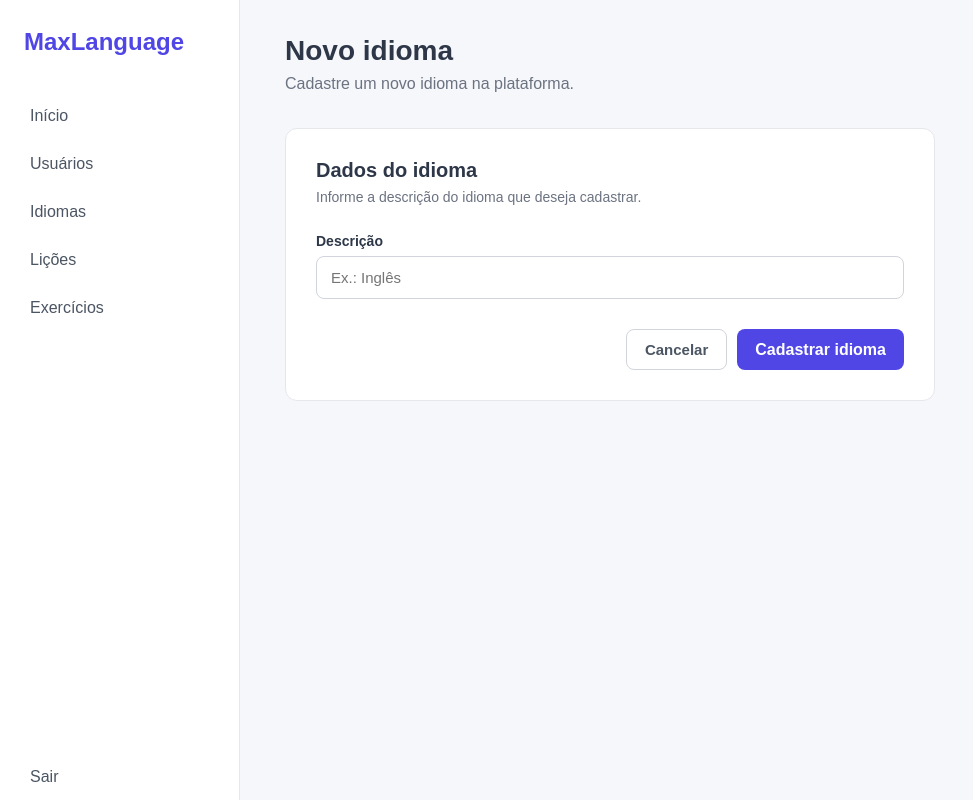
After one commit to LPT94/MaxLanguage, a Flask app: page /admin/idiomas/novo in a window 1280 px wide. The commit adds this page. Shown: the whole page, without its empty margins (0-973 px from the left). Run offline with Flask 3, Linux system fonts and the light colour scheme; the visitor is signed in with stand-in values (Sample User, id 1).

Commit message:
controllers data validations implemented

```diff
--- a/Controllers/Controlador.py
+++ b/Controllers/Controlador.py
@@ -62,14 +62,34 @@ class Controlador:
 
     def validar_pk(self, registro):
 
-        if registro.get_id() < 1:
+        if int(registro.get_id()) < 1:
             print("Erro! Primary key inválida.")
             return False
 
         return True
 
+    def _caracter_valido(self, lista_atributo, lista_nome):
+        for i in range(len(lista_atributo)):
+            if ";" in lista_atributo[i] or "\n" in lista_atributo[i] or "\r" in lista_atributo[i]:
+                print(f"Erro! {lista_nome[i]} contém caracteres inváldos")
+                return False
+        return True
+
+    def _eh_int(self, lista_int, lista_nome):
+        for i in range(len(lista_int)):
+            try:
+                int(lista_int[i])
+            except ValueError:
+                print(f"Erro! {lista_nome[i]} não possui valor numérico inteiro")
+                return False
+
+        return True
+
 
     def inserir_registro(self, registro):
+
+        if not self.validar_dados(registro):
+            return False
 
         if not self.validar_pk(registro):
             return False
@@ -77,7 +97,7 @@ class Controlador:
         if not self.validar_constraints(registro):
             return False
 
-        node = Node(registro.get_id(), -1)
+        node = Node(int(registro.get_id()), -1)
 
         if not self._arvore_indices.inserir(node):
             return False
--- a/Controllers/ControladorUsuarios.py
+++ b/Controllers/ControladorUsuarios.py
@@ -9,25 +9,35 @@ class ControladorUsuarios(Controlador):
         self._controlador_idiomas = controlador_idiomas
 
     def validar_dados(self, registro):
-        nome = registro.get_nome()
-        login = registro.get_login()
 
-        if ";" in nome or "\n" in nome or "\r" in nome:
-            print("Erro! Nome contém caracteres inválidos")
+        tipo = registro.get_tipo()
+        nivel_atual = registro.get_nivel_atual()
+        pontuacao = registro.get_pontuacao()
+
+        if not self._eh_int([registro.get_id(), registro.get_cod_idioma(),nivel_atual,
+                            pontuacao, tipo], ['id', 'codigo idioma', 'nivel atual', 'pontuação']):
             return False
 
-        if ";" in login or "\n" in login or "\r" in nome:
-            print("Erro! Login contém caracteres inváldos")
+        if not self._caracter_valido([registro.get_nome(), registro.get_login()], ['nome', 'login']):
+            return False
+
+        if int(tipo) != 0 and int(tipo) != 1:
+            print("Erro! Tipo inválido.")
+            return False
+
+        if int(nivel_atual) < 1:
+            print("Erro! Nivel atual menor que 1")
+            return False
+
+        if int(pontuacao) < 0:
+            print("Erro! Pontuação menor que 0")
             return False
 
         return True
 
     def validar_constraints(self, registro):
 
-        if not self.validar_dados(registro):
-            return False
-
-        no_estrangeiro = self._controlador_idiomas.buscar_node(registro.get_cod_idioma())
+        no_estrangeiro = self._controlador_idiomas.buscar_node(int(registro.get_cod_idioma()))
         if not no_estrangeiro:
             print("Erro! Foreign Key não encontrada na tabela lições.")
             return False
--- a/Registers/RegistroIdiomas.py
+++ b/Registers/RegistroIdiomas.py
@@ -5,7 +5,7 @@ class RegistroIdiomas:
         self._descricao = descricao
 
     def get_id(self):
-        return int(self._id)
+        return self._id
 
     def get_descricao(self):
         return str(self._descricao)
--- a/Registers/RegistroLicoes.py
+++ b/Registers/RegistroLicoes.py
@@ -6,13 +6,13 @@ class RegistroLicoes:
         self._total_niveis = total_niveis
 
     def get_id(self):
-        return int(self._id)
+        return self._id
 
     def get_cod_idioma(self):
-        return int(self._cod_idioma)
+        return self._cod_idioma
 
     def get_total_niveis(self):
-        return int(self._total_niveis)
+        return self._total_niveis
 
     def set_cod_idioma(self, cod_idioma):
         self._cod_idioma = cod_idioma
--- a/Registers/RegistroUsuarios.py
+++ b/Registers/RegistroUsuarios.py
@@ -11,10 +11,10 @@ class RegistroUsuarios:
         self._tipo = tipo                           #tipo: 0 ->admin || 1->usuario comum
 
     def get_id(self):
-        return int(self._id)
+        return self._id
 
     def get_cod_idioma(self):
-        return int(self._cod_idioma)
+        return self._cod_idioma
 
     def get_nome(self):
         return str(self._nome)
@@ -26,13 +26,13 @@ class RegistroUsuarios:
         return str(self._senha)
 
     def get_nivel_atual(self):
-        return int(self._nivel_atual)
+        return self._nivel_atual
 
     def get_pontuacao(self):
-        return int(self._pontuacao)
+        return self._pontuacao
 
     def get_tipo(self):
-        return str(self._tipo)
+        return self._tipo
 
     def set_cod_idioma(self, cod_idioma):
         self._cod_idioma = cod_idioma
--- a/Tabelas/exercicios.txt
+++ b/Tabelas/exercicios.txt
@@ -6,3 +6,6 @@
 1;3;2;DESC;A;B;C;D;6;10
 2;3;0;DESC;A;B;C;D;6;10
 3;3;3;DESC;A;B;C;D;6;10
+78;8;2;descrição da atividade;A;B;C;D;6;1
+79;8;2;descrição da atividade;A;B;C;D;6;1
+80;8;2;descrição da atividade;A;B;C;D;6;1
--- a/Tabelas/exercicios_feitos.txt
+++ b/Tabelas/exercicios_feitos.txt
@@ -1,2 +1,5 @@
 10171;1;171
 10099;1;99
+670080;67;80
+670078;67;78
+670079;67;79
--- a/Tabelas/idiomas.txt
+++ b/Tabelas/idiomas.txt
@@ -2,3 +2,8 @@
 2;Espanhol
 3;Guarani
 4;Alemão
+5;add
+6;addb;
+10;Árabe
+11;Russo
+12;Vietnã
--- a/Tabelas/licoes.txt
+++ b/Tabelas/licoes.txt
@@ -2,3 +2,8 @@
 2;2;5
 3;3;3
 4;1;3
+5;10;2
+6;10;7
+8;10;7
+9;10;7
+10;10;7
--- a/Tabelas/usuarios.txt
+++ b/Tabelas/usuarios.txt
@@ -5,3 +5,5 @@
 5;3;Fabiano;F29#;55a5e9e78207b4df8699d60886fa070079463547b095d1a05bc719bb4e6cd251;1;0;1
 6;2;lll;;;;log;;;55a5e9e78207b4df8699d60886fa070079463547b095d1a05bc719bb4e6cd251;1;0;1
 7;1;ll;ade;7e9e5ac30f2216fd0fd6f5faed316f2d5983361a4203c3330cfa46ef65bb4767;1;0;1
+66;10;Albert;Abt;senhaqui;1;0;0
+67;10;Albert;p2;senhaqui;1;0;0
--- a/main.py
+++ b/main.py
@@ -90,16 +90,13 @@ def admin():
     if usuario.get_tipo() != "0":
         return "Acesso negado!"
 
-    print(usuario.get_login())
     return render_template("admin.html", usuario=usuario)
-
 
 
 @app.route("/cadastro", methods=["GET", "POST"])
 def cadastro():
 
     if request.method == "POST":
-
         nome = request.form["nome"]
         login = request.form["login"]
         senha = request.form["senha"]
@@ -119,7 +116,6 @@ def cadastro():
 
     lista_idiomas = ctrl_idiomas.listar_registros()
 
-
     return render_template("cadastro.html", idiomas=lista_idiomas)
 
 @app.route("/admin/idiomas")
@@ -137,8 +133,31 @@ def idiomas():
 
     return render_template("idiomas.html", usuario=usuario, idiomas=lista_idiomas)
 
+@app.route("/admin/idiomas/novo", methods=["GET", "POST"])
+def idioma_novo():
 
+    if "usuario_id" not in session:
+        return "Area restrita, você precisa fazer login!"
 
+    usuario, node = ctrl_usuarios.get_registro(session["usuario_id"])
+
+    if usuario.get_tipo() != "0":
+        return "Acesso negado!"
+
+    if request.method == "POST":
+        descricao = request.form["descricao"]
+
+        id = ctrl_idiomas.get_proximo_id()
+        novo_idioma = RegistroIdiomas(id, descricao)
+
+        sucesso = ctrl_idiomas.inserir_registro(novo_idioma)
+
+        if sucesso:
+            return redirect("/admin/idiomas")
+
+        return print("Não foi possível criar o novo idioma.")
+
+    return render_template("novo_idioma.html", usuario=usuario)
 
 if __name__ == "__main__":
     app.run(debug=True)
--- a/static/css/style.css
+++ b/static/css/style.css
@@ -388,3 +388,48 @@ td {
     text-decoration: none;
     padding: 11px 18px;
 }
+
+.form-card {
+    max-width: 650px;
+    background-color: #ffffff;
+    padding: 30px;
+    border-radius: 12px;
+    border: 1px solid #e5e7eb;
+}
+
+.form-header {
+    margin-bottom: 28px;
+}
+
+.form-header h2 {
+    font-size: 20px;
+    margin-bottom: 7px;
+}
+
+.form-header p {
+    color: #6b7280;
+    font-size: 14px;
+}
+
+.form-actions {
+    display: flex;
+    justify-content: flex-end;
+    gap: 10px;
+    margin-top: 30px;
+}
+
+.secondary-button {
+    display: inline-block;
+    padding: 11px 18px;
+    border-radius: 8px;
+    border: 1px solid #d1d5db;
+    background-color: #ffffff;
+    color: #4b5563;
+    text-decoration: none;
+    font-size: 15px;
+    font-weight: bold;
+}
+
+.secondary-button:hover {
+    background-color: #f9fafb;
+}
--- /dev/null
+++ b/templates/novo_idioma.html
@@ -0,0 +1,137 @@
+<!DOCTYPE html>
+<html lang="pt-BR">
+
+<head>
+
+    <meta charset="UTF-8">
+
+    <meta name="viewport" content="width=device-width, initial-scale=1.0">
+
+    <title>MaxLanguage - Novo idioma</title>
+
+    <link
+        rel="stylesheet"
+        href="{{ url_for('static', filename='css/style.css') }}"
+    >
+
+</head>
+
+<body>
+
+    <div class="layout">
+
+        <aside class="sidebar">
+
+            <div class="logo">
+                MaxLanguage
+            </div>
+
+            <nav>
+
+                <a href="/admin">
+                    Início
+                </a>
+
+                <a href="/admin/usuarios">
+                    Usuários
+                </a>
+
+                <a href="/admin/idiomas">
+                    Idiomas
+                </a>
+
+                <a href="/admin/licoes">
+                    Lições
+                </a>
+
+                <a href="/admin/exercicios">
+                    Exercícios
+                </a>
+
+            </nav>
+
+            <div class="sidebar-bottom">
+
+                <a href="/logout">
+                    Sair
+                </a>
+
+            </div>
+
+        </aside>
+
+        <main class="main-content">
+
+            <header class="topbar">
+
+                <div>
+
+                    <h1>Novo idioma</h1>
+
+                    <p>
+                        Cadastre um novo idioma na plataforma.
+                    </p>
+
+                </div>
+
+            </header>
+
+            <section class="form-card">
+
+                <div class="form-header">
+
+                    <h2>Dados do idioma</h2>
+
+                    <p>
+                        Informe a descrição do idioma que deseja cadastrar.
+                    </p>
+
+                </div>
+
+                <form method="POST">
+
+                    <div class="form-group">
+
+                        <label for="descricao">
+                            Descrição
+                        </label>
+
+                        <input
+                            type="text"
+                            id="descricao"
+                            name="descricao"
+                            placeholder="Ex.: Inglês"
+                            required
+                        >
+
+                    </div>
+
+                    <div class="form-actions">
+
+                        <a
+                            href="/admin/idiomas"
+                            class="secondary-button"
+                        >
+                            Cancelar
+                        </a>
+
+                        <button
+                            type="submit"
+                            class="primary-button admin-button"
+                        >
+                            Cadastrar idioma
+                        </button>
+
+                    </div>
+
+                </form>
+
+            </section>
+
+        </main>
+
+    </div>
+
+</body>
+
+</html>
```
Also changed, not shown: Controllers/ControladorExercicios.py (+31 -10 lines), Controllers/ControladorExerciciosFeitos.py (+13 -2 lines), Controllers/ControladorIdiomas.py (+11 -0 lines), Controllers/ControladorLicoes.py (+16 -1 lines), Registers/RegistroExercicios.py (+5 -5 lines), Registers/RegistroExerciciosFeitos.py (+9 -5 lines).
